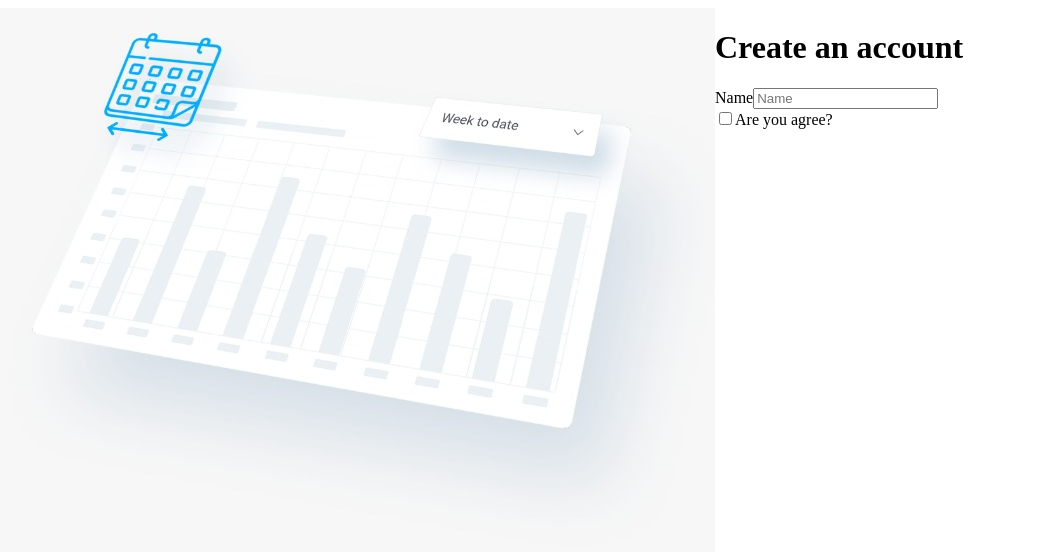
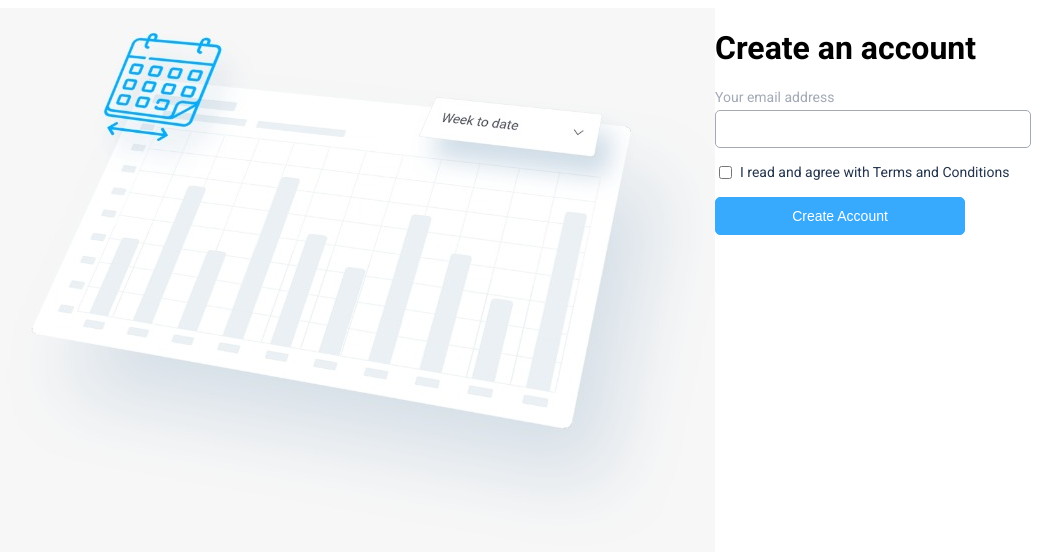
Before and after one commit to mehedisarkar2k/assignment-myDash, a React (Create React App) app: page / in a window 1280 px wide. Shown: the top 552 px of the page, without its empty margins (63-1125 px from the left). Built offline with nearby package versions, Linux system fonts and the light colour scheme.

Commit message:
components styling

```diff
--- a/src/App.scss
+++ b/src/App.scss
@@ -0,0 +1,5 @@
+@import url("https://fonts.googleapis.com/css2?family=Roboto:wght@300;400;500;700&display=swap");
+
+body {
+    font-family: "Roboto", sans-serif;
+}
--- /dev/null
+++ b/src/components/Button.js
@@ -0,0 +1,11 @@
+import styles from "../scss/Button.module.scss";
+
+const Button = ({ children, ...rest }) => {
+    return (
+        <button className={styles.button} {...rest}>
+            {children}
+        </button>
+    );
+};
+
+export default Button;
--- a/src/components/Checkbox.js
+++ b/src/components/Checkbox.js
@@ -1,8 +1,17 @@
+import styles from "../scss/Checkbox.module.scss";
+
 const Checkbox = ({ id = "checkbox", label = "Are you agree?", ...rest }) => {
     return (
-        <div>
-            <input type="checkbox" id={id} {...rest} />
-            <label htmlFor={id}>{label}</label>
+        <div className={styles.checkbox}>
+            <input
+                className={styles.checkbox__input}
+                type="checkbox"
+                id={id}
+                {...rest}
+            />
+            <label className={styles.checkbox__label} htmlFor={id}>
+                {label}
+            </label>
         </div>
     );
 };
--- a/src/components/SignupForm.js
+++ b/src/components/SignupForm.js
@@ -1,3 +1,4 @@
+import Button from "./Button";
 import Checkbox from "./Checkbox";
 import From from "./Form";
 import TextField from "./TextFiled";
@@ -8,8 +9,10 @@ const SignupForm = () => {
             <h1>Create an account</h1>
 
             <From>
-                <TextField />
-                <Checkbox />
+                <TextField label="Your email address" />
+                <Checkbox label="I read and agree with Terms and Conditions" />
+
+                <Button>Create Account</Button>
             </From>
         </div>
     );
--- a/src/components/TextFiled.js
+++ b/src/components/TextFiled.js
@@ -1,14 +1,24 @@
+import styles from "../scss/TextField.module.scss";
+
 const TextField = ({
     id = "text",
     label = "Name",
-    placeholder = "Name",
+    placeholder,
     type = "text",
     ...rest
 }) => {
     return (
-        <div>
-            <label htmlFor={id}>{label}</label>
-            <input id={id} type={type} placeholder={placeholder} {...rest} />
+        <div className={styles.textField}>
+            <label className={styles.textField__label} htmlFor={id}>
+                {label}
+            </label>
+            <input
+                className={styles.textField__input}
+                id={id}
+                type={type}
+                placeholder={placeholder}
+                {...rest}
+            />
         </div>
     );
 };
--- /dev/null
+++ b/src/scss/Button.module.scss
@@ -0,0 +1,27 @@
+@use "./mixin.scss" as mixin;
+
+.button {
+    display: flex;
+    align-items: center;
+    justify-content: center;
+    font-size: 14px;
+    border: 1px solid mixin.$primary-color;
+    border-radius: 5px;
+    padding: 10px;
+    outline: none;
+    transition: all 0.2s;
+    cursor: pointer;
+    background-color: mixin.$primary-color;
+    color: mixin.$white-color;
+    margin: 15px 0;
+    min-width: 250px;
+
+    &:focus {
+        border: 1px solid mixin.$primary-color;
+        box-shadow: 0 0 5px 0 mixin.$primary-color;
+    }
+
+    &:hover {
+        background-color: lighten($color: mixin.$primary-color, $amount: 10%);
+    }
+}
--- /dev/null
+++ b/src/scss/Checkbox.module.scss
@@ -0,0 +1,34 @@
+@use "./mixin.scss" as mixin;
+
+.checkbox {
+    display: flex;
+    align-items: center;
+    margin: 15px 0;
+
+    .checkbox__label {
+        font-size: 14px;
+        color: mixin.$dark-color;
+        margin-left: 5px;
+    }
+
+    .checkbox__input {
+        font-size: 14px;
+        color: mixin.$dark-color;
+        border: 1px solid mixin.$gray-color;
+        border-radius: 5px;
+        padding: 10px;
+        outline: none;
+        transition: all 0.2s;
+
+        &:focus {
+            border: 1px solid mixin.$primary-color;
+            box-shadow: 0 0 5px 0 mixin.$primary-color;
+        }
+
+        &:checked {
+            background-color: mixin.$white-color;
+            color: red;
+            box-shadow: 0 0 5px 0 mixin.$primary-color;
+        }
+    }
+}
--- /dev/null
+++ b/src/scss/TextField.module.scss
@@ -0,0 +1,30 @@
+@use "./mixin.scss" as mixin;
+
+.textField {
+    display: flex;
+    flex-direction: column;
+    font-size: 14px;
+    margin: 15px 0;
+
+    .textField__label {
+        font-size: 14px;
+        color: mixin.$gray-color;
+        margin-bottom: 5px;
+    }
+
+    .textField__input {
+        font-size: 14px;
+        color: mixin.$dark-color;
+        border: 1px solid mixin.$gray-color;
+        border-radius: 5px;
+        padding: 10px;
+        width: 100%;
+        outline: none;
+        transition: all 0.2s;
+
+        &:focus {
+            border: 1px solid mixin.$primary-color;
+            box-shadow: 0 0 5px 0 mixin.$primary-color;
+        }
+    }
+}
```
